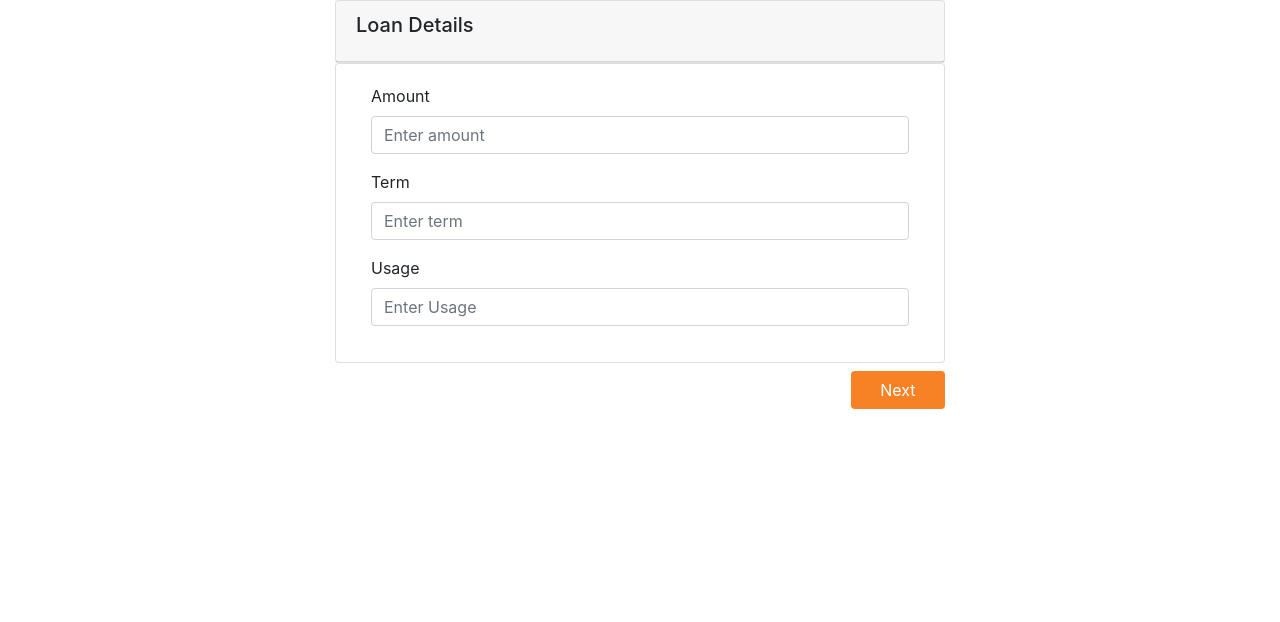
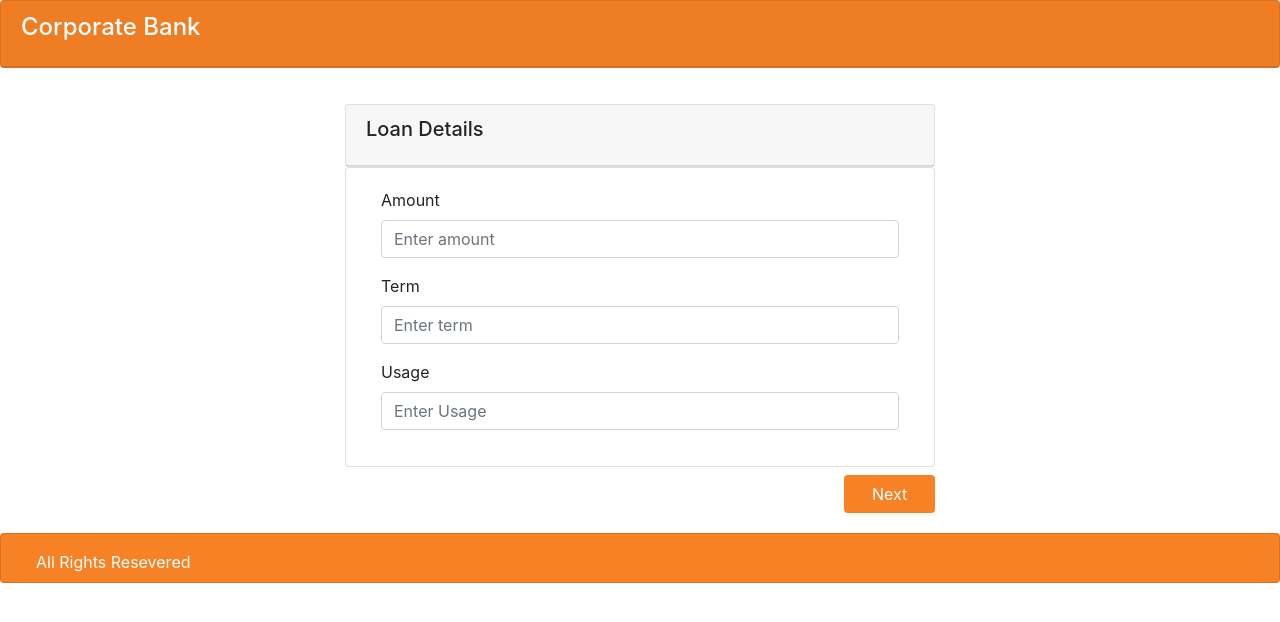
Before and after one commit to jithudbc/corporate-loan, an Angular app: page / in a window 1280 px wide. Shown: the top 622 px of the page. Built offline with nearby package versions, Linux system fonts and the light colour scheme.

Commit message:
apply-Loan

```diff
--- a/src/app/app.component.html
+++ b/src/app/app.component.html
@@ -1,6 +1,7 @@
 
 
-
+<app-header></app-header>
 <app-loan></app-loan>
 
 <router-outlet></router-outlet>
+<app-footer></app-footer>
--- a/src/app/app.module.ts
+++ b/src/app/app.module.ts
@@ -9,6 +9,7 @@ import { DashboardComponent } from './core/component/dashboard/dashboard.compone
 import { HeaderComponent } from './layout/header/header.component';
 import { NavComponent } from './layout/nav/nav.component';
 import { FooterComponent } from './layout/footer/footer.component';
+import { HttpClientModule} from '@angular/common/http'
 
 @NgModule({
   declarations: [
@@ -23,7 +24,8 @@ import { FooterComponent } from './layout/footer/footer.component';
   imports: [
     BrowserModule,
     AppRoutingModule,
-    ReactiveFormsModule
+    ReactiveFormsModule,
+    HttpClientModule
   ],
   providers: [],
   bootstrap: [AppComponent]
--- a/src/app/core/component/loan/loan.component.html
+++ b/src/app/core/component/loan/loan.component.html
@@ -1,4 +1,4 @@
-<div class="d-flex justify-content-lg-center">
+<div class="d-flex justify-content-lg-center card-body">
     <form [formGroup]="mortgageForm" (ngSubmit)="mortgage()" class="col-lg-6">
         <div *ngIf="tab === 1">
             <div class="card">
@@ -13,18 +13,17 @@
                     <div class="card-body">
                         <div class="form-group">
                             <label for="firstName">Amount</label>
-                            <input class="form-control" type="number" placeholder="Enter amount" formControlName="amount">
+                            <input class="form-control" type="number" placeholder="Enter amount"
+                                formControlName="amount">
                         </div>
                         <div class="form-group">
                             <label for="term">Term</label>
-                            <input class="form-control" type="number" placeholder="Enter term"
-                                formControlName="term">
+                            <input class="form-control" type="number" placeholder="Enter term" formControlName="term">
                         </div>
 
                         <div class="form-group">
                             <label for="usage">Usage</label>
-                            <input class="form-control" type="number" placeholder="Enter Usage"
-                                formControlName="usage">
+                            <input class="form-control" type="number" placeholder="Enter Usage" formControlName="usage">
                         </div>
 
                     </div>
@@ -35,8 +34,8 @@
             <div class="col-lg-12 d-flex justify-content-lg-end pt-2 pr-0 ">
 
                 <div class="col-6 d-flex justify-content-lg-end pr-0">
-                        <button class="btn bg-orange btn-md col-md-4 text-white" role="button"
-                            aria-pressed="true" (click)=next(2)>Next</button>
+                    <button class="btn bg-orange btn-md col-md-4 text-white" role="button" aria-pressed="true"
+                        (click)=next(2)>Next</button>
                 </div>
             </div>
         </div>
@@ -85,12 +84,12 @@
             </div>
             <div class="col-lg-12 d-flex pt-2 pl-0 pr-0">
                 <div class="col-6 d-flex justify-content-lg-start p-0">
-                    <button class="btn bg-orange btn-md col-md-4  text-white"
-                        role="button" aria-pressed="true" (click)=next(1)>Prev</button>
+                    <button class="btn bg-orange btn-md col-md-4  text-white" role="button" aria-pressed="true"
+                        (click)=next(1)>Prev</button>
                 </div>
                 <div class="col-6 d-flex justify-content-lg-end  p-0">
-                    <button class="btn bg-orange btn-md col-md-4 pl-0 text-white" role="button"
-                        aria-pressed="true" (click)=next(3)>Next</button>
+                    <button class="btn bg-orange btn-md col-md-4 pl-0 text-white" role="button" aria-pressed="true"
+                        (click)=next(3)>Next</button>
                 </div>
             </div>
         </div>
@@ -139,7 +138,7 @@
                         </div>
                         <div class="form-group">
                             <label for="citizenship">Citizenship</label>
-                            <input class="form-control" type="number" placeholder="" formControlName="citizenship">
+                            <input class="form-control" type="text" placeholder="Enter your citizenship" formControlName="citizenship">
 
                         </div>
                         <div class="form-group">
--- a/src/app/core/component/loan/loan.component.ts
+++ b/src/app/core/component/loan/loan.component.ts
@@ -1,5 +1,6 @@
 import { Component, OnInit } from '@angular/core';
 import { FormGroup , FormBuilder , } from '@angular/forms'
+import { ApplyLoanService } from '../../service/apply-loan.service';
 
 @Component({
   selector: 'app-loan',
@@ -9,7 +10,7 @@ import { FormGroup , FormBuilder , } from '@angular/forms'
 export class LoanComponent implements OnInit {
   mortgageForm:FormGroup;
   tab = 1;
-  constructor( private fb: FormBuilder) { }
+  constructor( private fb: FormBuilder , private applyLoanService: ApplyLoanService) { }
 
   ngOnInit() {
     this.mortgageForm = this.fb.group({
@@ -39,6 +40,9 @@ export class LoanComponent implements OnInit {
   }
 
   mortgage(){
+    this.applyLoanService.applyLoan(this.mortgageForm.value).subscribe( data => {
+      console.log(data);
+    })
 
   }
 
--- /dev/null
+++ b/src/app/core/service/apply-loan.service.ts
@@ -0,0 +1,21 @@
+import { Injectable } from '@angular/core';
+import { environment } from  '../../../environments/environment';
+import { HttpClient , HttpHeaders} from '@angular/common/http'
+
+@Injectable({
+  providedIn: 'root'
+})
+export class ApplyLoanService {
+
+  constructor( private http : HttpClient) { }
+
+
+  applyLoan(details){
+    let loanDetails = JSON.stringify(details);
+    let header = new HttpHeaders();
+    header = header.append('Content-Type', 'application/json');
+    return this.http.post(environment.baseUrl + "/api/loan", loanDetails, { headers: header });
+  }
+
+
+}
--- a/src/app/layout/footer/footer.component.html
+++ b/src/app/layout/footer/footer.component.html
@@ -1 +1,7 @@
-<p>footer works!</p>
+<div class="card bg-orange footer col-12">
+    <div class="card-body">
+        <div class="card-title">
+            <p class="card-text text-white">All Rights Resevered</p>
+        </div>
+    </div>
+</div>
--- a/src/app/layout/header/header.component.html
+++ b/src/app/layout/header/header.component.html
@@ -1 +1,8 @@
-<p>header works!</p>
+<div class="card bg-orange mb-3">
+        <div class="card-header">
+            <div class="card-title">
+                <h4 class="text-white ">Corporate Bank</h4>
+
+            </div>
+        </div>
+    </div>
--- a/src/environments/environment.ts
+++ b/src/environments/environment.ts
@@ -3,7 +3,8 @@
 // The list of file replacements can be found in `angular.json`.
 
 export const environment = {
-  production: false
+  production: false,
+  baseUrl: "http://172.16.0.9:9090"
 };
 
 /*
--- a/src/styles.css
+++ b/src/styles.css
@@ -3,3 +3,10 @@
 .bg-orange{
     background-color: #f78225;
 }
+
+.footer{
+    /* position: absolute; */
+    bottom:0;
+    height: 50px;
+    line-height: 16px;
+}
```
Also changed, not shown: 2 other files (tests, documents, lock files or other folders). Lines whose indentation alone changed are shown as unchanged.
